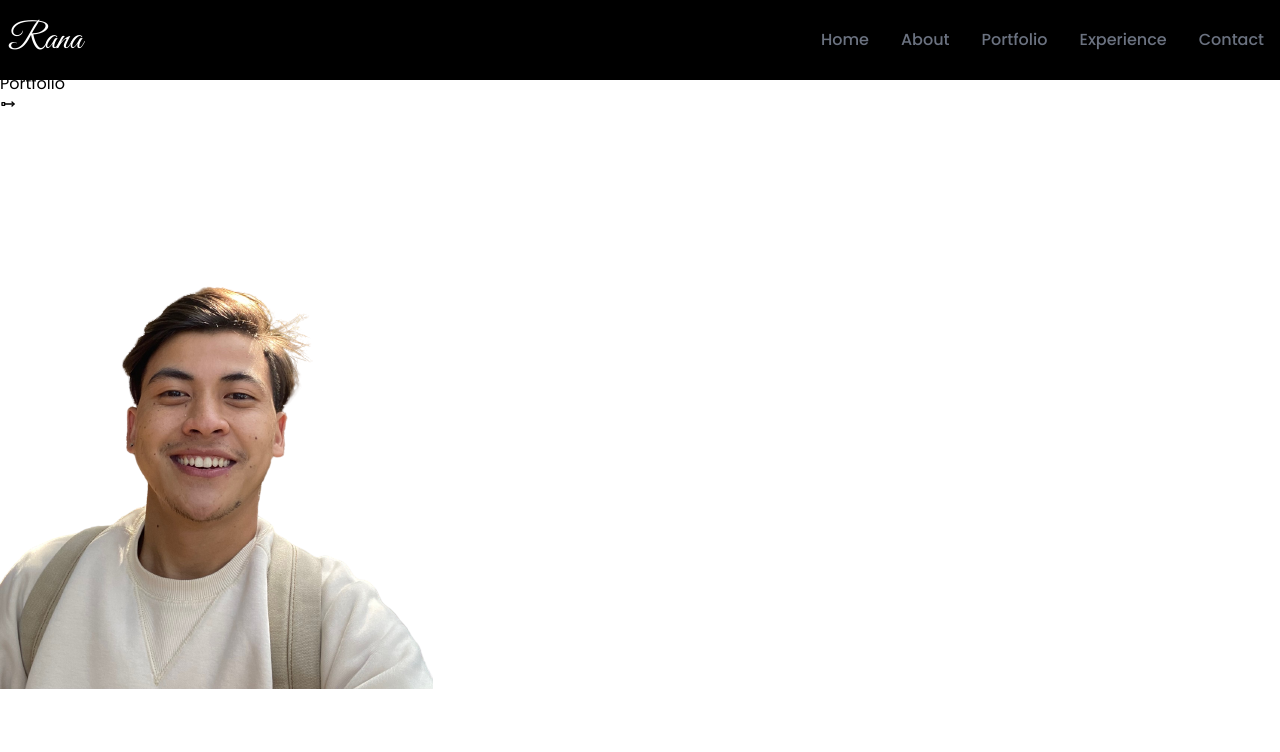
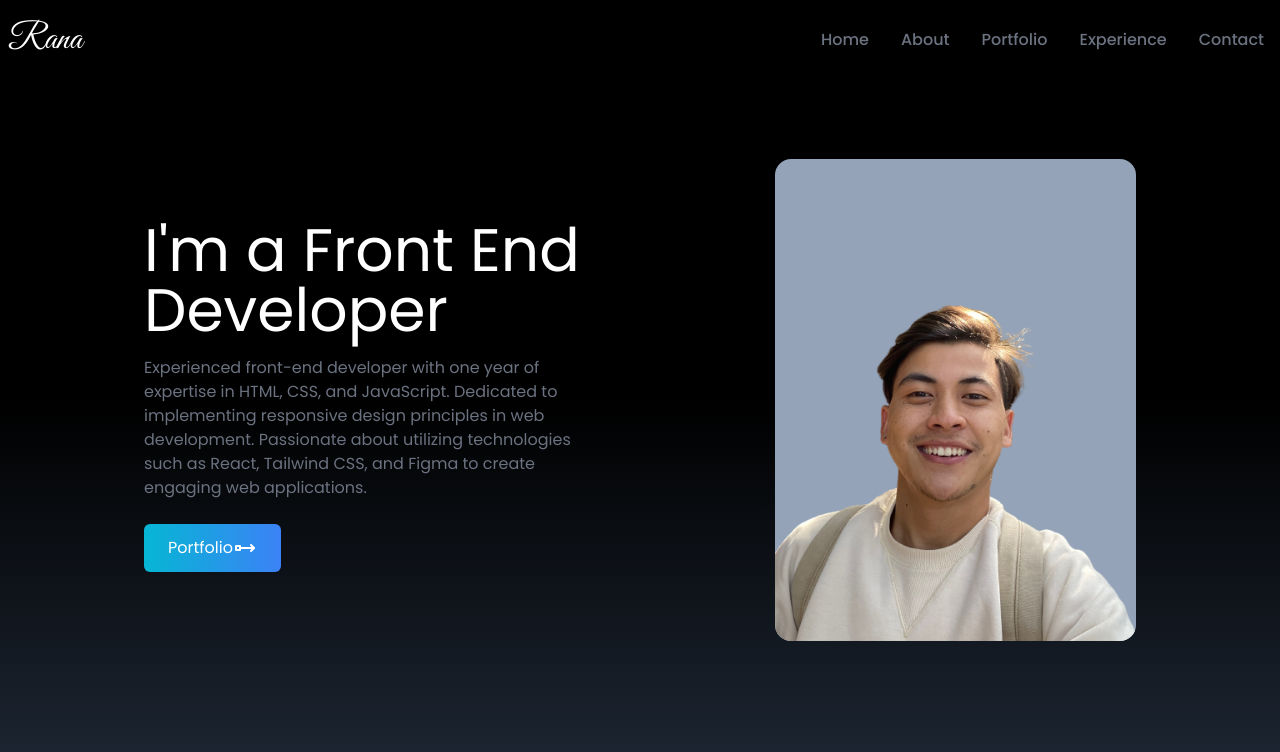
Before and after one commit to ranatop99/portfolio_websites_ReactJS, a React (Create React App) app: page / in a window 1280 px wide. Shown: the top 752 px of the page. Built offline with nearby package versions, Linux system fonts and the light colour scheme.

Commit message:
Added homepagePicture and css

```diff
--- a/src/components/Home.js
+++ b/src/components/Home.js
@@ -5,22 +5,32 @@
 const Home = () => {
   const { homeImageUrl, aboutMe } = data;
   return (
-    <div>
-      <div>
-        <div>
-          <h2>I'm a Front End Developer</h2>
-          <p>{aboutMe}</p>
+    <div
+      name="home"
+      className="h-screen w-full bg-gradient-to-b from-black via-black to-gray-800 "
+    >
+      <div className="max-w-screen-lg mx-auto flex flex-col items-center justify-center h-full px-4 md:flex-row">
+        <div className="flex flex-col justify-center h-full">
+          <h2 className="text-4xl sm:text-6xl text-white">
+            I'm a Front End Developer
+          </h2>
+          <p className="text-gray-500 py-4 max-w-md"> {aboutMe}</p>
           <div>
-            <button>
+            <button className="text-white w-fit px-6 py-3 my-2 flex items-center rounded-md bg-gradient-to-r from-cyan-500 to-blue-500">
               Portfolio
-              <span>
+              <span className="text-2xl">
                 <TbArrowRightSquare />
               </span>
             </button>
           </div>
         </div>
+
         <div>
-          <img src={homeImageUrl} alt="photos of mine" />
+          <img
+            src={homeImageUrl}
+            alt="profile of mine"
+            className="rounded-2xl mx-auto w-2/3 md:w-full bg-slate-400"
+          />
         </div>
       </div>
     </div>
```
